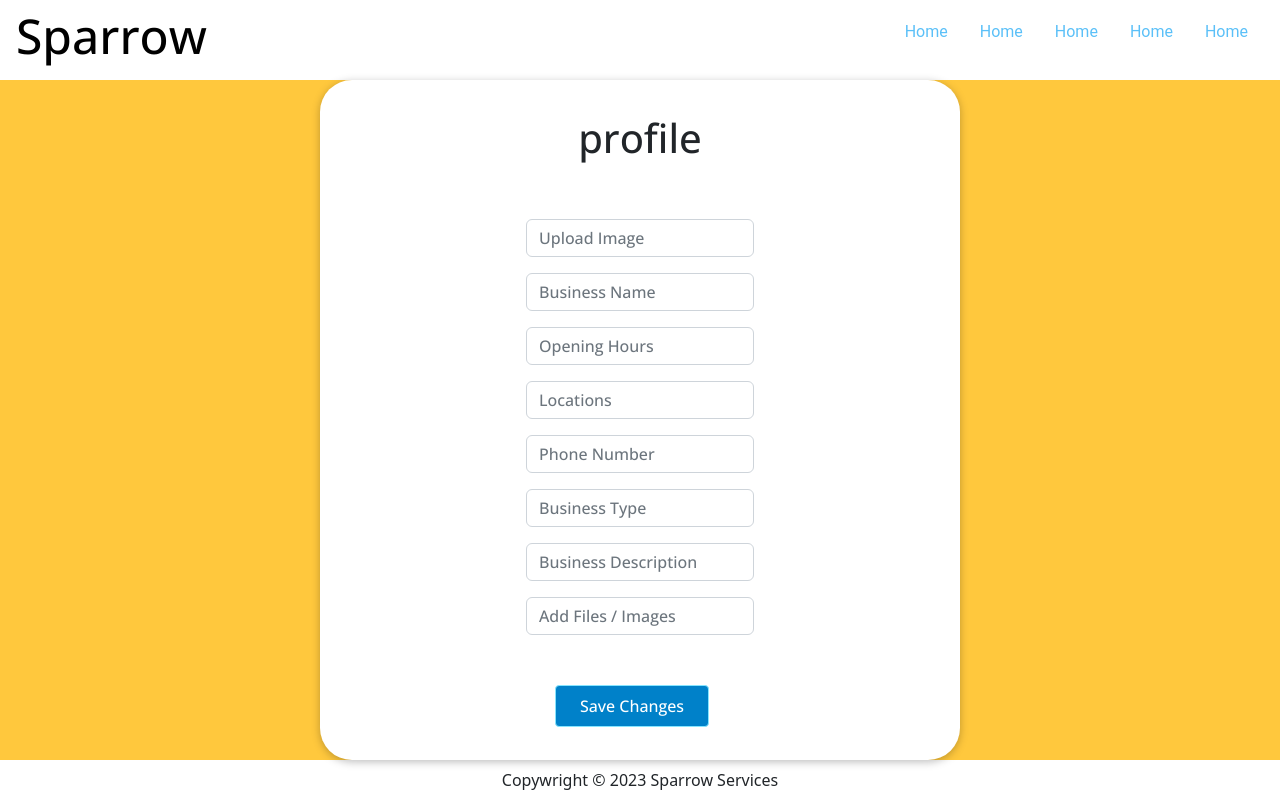
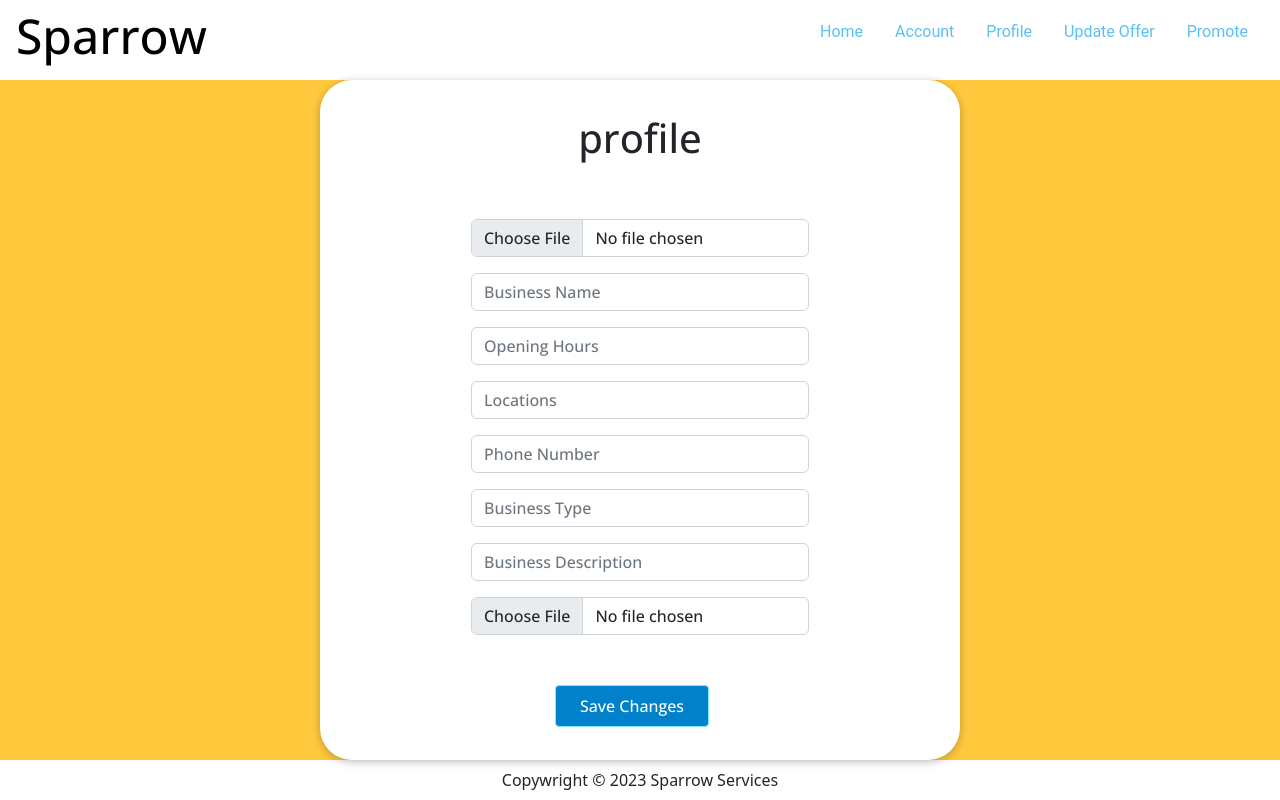
Before and after one commit to Godsheritage/Sparrow_web_services, a React (Create React App) app in the folder client/: page /profile in a window 1280 px wide. Built offline with nearby package versions, Linux system fonts and the light colour scheme.

Commit message:
basic styling

```diff
--- a/client/src/components/ui/navbar/Navbar.jsx
+++ b/client/src/components/ui/navbar/Navbar.jsx
@@ -10,11 +10,21 @@ const Navbar = () => {
       </Link>
       <nav>
         <ul>
-          <li>Home</li>
-          <li>Home</li>
-          <li>Home</li>
-          <li>Home</li>
-          <li>Home</li>
+          <Link to="/">
+            <li>Home</li>
+          </Link>
+          <Link to="/account">
+            <li>Account</li>
+          </Link>
+          <Link to="/profile">
+            <li>Profile</li>
+          </Link>
+          <Link to="/updateoffer">
+            <li>Update Offer</li>
+          </Link>
+          <Link to="/promote">
+            <li>Promote</li>
+          </Link>
         </ul>
       </nav>
     </div>
--- a/client/src/components/ui/navbar/navbar.scss
+++ b/client/src/components/ui/navbar/navbar.scss
@@ -25,8 +25,11 @@
         list-style: none;
         color:#5BC0F8;
         font-family: Roboto;
-        li{
-            margin-left: 2rem;
+        a{
+            color:#5BC0F8;
+            li{
+                margin-left: 2rem;
+            }
         }
     }
 }
--- a/client/src/pages/profile/Profile.jsx
+++ b/client/src/pages/profile/Profile.jsx
@@ -10,7 +10,7 @@ const Profile = () => {
       <div className="form">
         <Input
           element="input"
-          type="text"
+          type="file"
           placeholder="Upload Image"
           id="username"
           className="form-control"
@@ -59,14 +59,14 @@ const Profile = () => {
         />
         <Input
           element="input"
-          type="text"
+          type="file"
           placeholder="Add Files / Images"
           id="username"
           className="form-control"
         />
 
       </div>
-      <Button>Save Changes </Button>
+      <Button>Save Changes</Button>
     </div>
   );
 };
--- a/client/src/pages/signIn/SignIn.jsx
+++ b/client/src/pages/signIn/SignIn.jsx
@@ -2,6 +2,8 @@ import "./signin.scss";
 import Input from "../../components/form elements/Input";
 import React, { useState } from "react";
 import { Link } from "react-router-dom";
+// import { Button } from "bootstrap";
+import Button from "../../components/ui/button/Button";
 
 const SignIn = () => {
   const [signUp, isSignup] = useState(false);
@@ -25,9 +27,9 @@ const SignIn = () => {
           id = "password"
         />
       </div>
-      <Link to="/account" className="btn btn-lg btn-primary">
+      <Button to="/account" className="btn btn-lg btn-primary">
         Sign In
-      </Link>
+      </Button>
       <p>
         Don't have an account? <Link> Sign Up</Link>
       </p>
```
